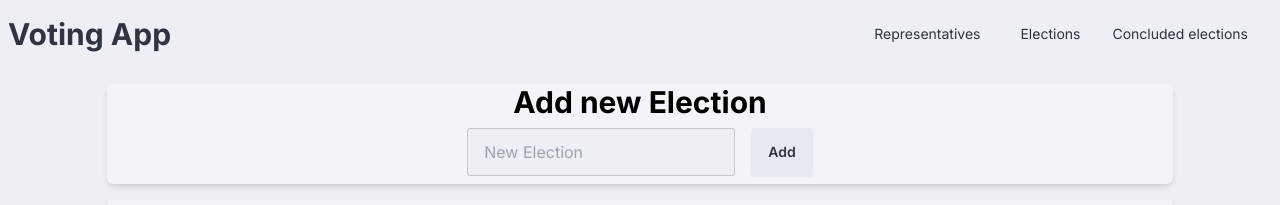
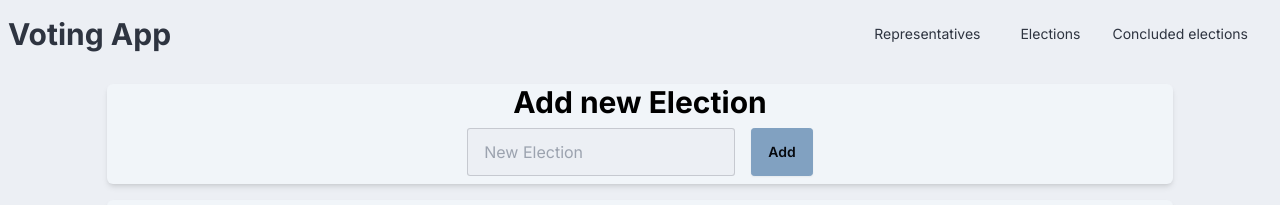
Before and after one commit to martensoderlind/Final-weekend-assignment, a Next.js app: page /elections in a window 1280 px wide. Shown: the top 205 px of the page. Built offline with nearby package versions, Linux system fonts and the light colour scheme; no server answers; the database is empty.

Commit message:
style of btns

```diff
--- a/src/features/elections/components/active-election.tsx
+++ b/src/features/elections/components/active-election.tsx
@@ -41,7 +41,10 @@ export default async function ActiveElection({ election }: Props) {
           ))}
           {haveVoted ? undefined : <NewVoteOption electionId={election.id} />}
         </article>
-        <button className="btn aling self-end rounded-md" onClick={onclick}>
+        <button
+          className="btn btn-accent aling self-end rounded-md"
+          onClick={onclick}
+        >
           Conclude Vote
         </button>
       </div>
--- a/src/features/elections/components/election-form.tsx
+++ b/src/features/elections/components/election-form.tsx
@@ -17,7 +17,7 @@ export function ElectionForm() {
             required
           />
         </label>
-        <button className="btn m-2">Add</button>
+        <button className="btn btn-secondary m-2">Add</button>
       </form>
     </div>
   );
--- a/src/features/elections/components/representative-form.tsx
+++ b/src/features/elections/components/representative-form.tsx
@@ -48,7 +48,7 @@ export function RepresentativeForm() {
             required
           />
         </label>
-        <button className="btn m-2">Add</button>
+        <button className="btn btn-secondary m-2">Add</button>
       </form>
     </div>
   );
```
